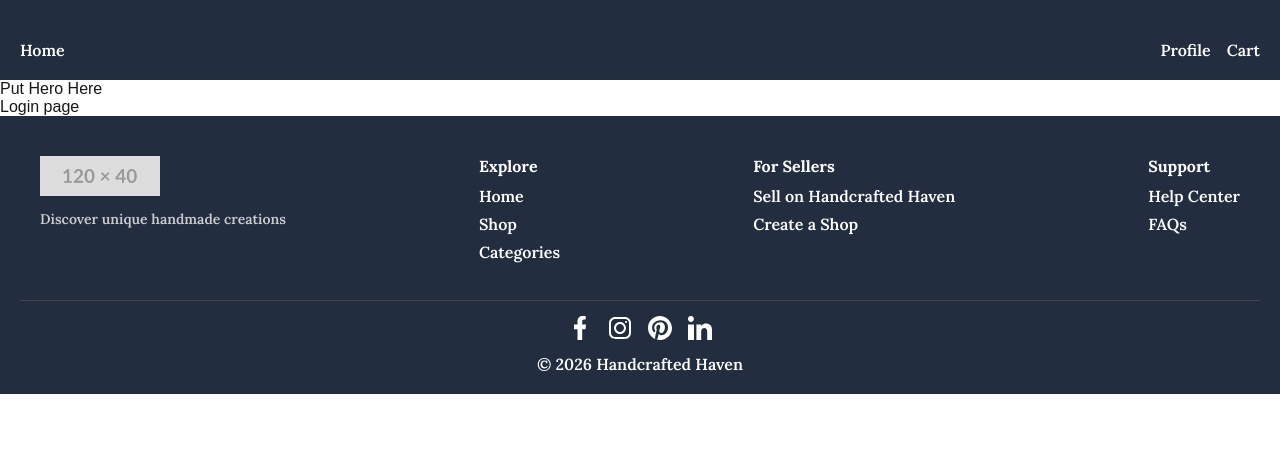
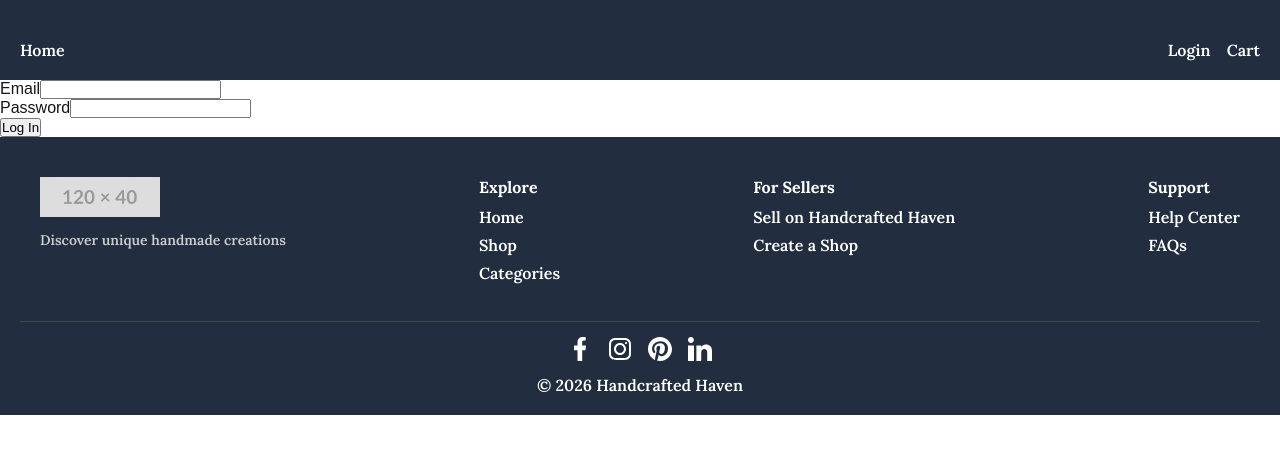
Before and after one commit to DaveFont19/WDD430.002---Web-Full-Stack-Development-TeamProject, a Next.js app in the folder wdd430-team-project/: page /login in a window 1280 px wide. Shown: the top 454 px of the page. Built offline with nearby package versions, Linux system fonts and the light colour scheme; no server answers.

Commit message:
Created Login Authorization and Updated Nav to check session to display correct navlinks

```diff
--- a/wdd430-team-project/package.json
+++ b/wdd430-team-project/package.json
@@ -10,6 +10,7 @@
   },
   "dependencies": {
     "next": "^16.2.0",
+    "next-auth": "^4.24.13",
     "react": "^19.2.4",
     "react-dom": "^19.2.4"
   },
--- a/wdd430-team-project/src/app/layout.tsx
+++ b/wdd430-team-project/src/app/layout.tsx
@@ -2,6 +2,7 @@ import NavBar from "./ui/navbar";
 import Footer from "./ui/footer";
 import './globals.css';
 import { lora, ptSans } from "./ui/fonts";
+import { Providers } from "./providers";
 
 export default function RootLayout({
   children,
@@ -11,13 +12,14 @@ export default function RootLayout({
   return (
     <html lang="en" className={ptSans.className}>
       <body>
-        <NavBar />
+        <Providers>
+          <NavBar />
 
-        {children}
+          {children}
 
 
-        <Footer />
-
+          <Footer />
+        </Providers>
       </body>
     </html>
   );
--- a/wdd430-team-project/src/app/login/page.tsx
+++ b/wdd430-team-project/src/app/login/page.tsx
@@ -1,12 +1,21 @@
-export default function Page() {
+import LoginForm from "../ui/login-form";
+import { Suspense } from 'react';
+import { Metadata } from 'next';
+
+export const metadata: Metadata = {
+    title: 'Login',
+};
+
+export default function LoginPage() {
     return (
-        <div >
-            <div id="Hero">
-                <p>Put Hero Here</p>
+        <main className="flex items-center justify-center md:h-screen">
+            <div>
+                <div>
+                </div>
+                <Suspense>
+                    <LoginForm />
+                </Suspense>
             </div>
-            <div>
-                <p>Login page</p>
-            </div>
-        </div>
+        </main>
     );
 }
--- a/wdd430-team-project/src/app/profile/page.tsx
+++ b/wdd430-team-project/src/app/profile/page.tsx
@@ -1,3 +1,5 @@
+import LogoutButton from "../ui/logout-button";
+
 export default function Page() {
     return (
         <div >
@@ -7,6 +9,7 @@ export default function Page() {
             <div>
                 <p>Profile page</p>
             </div>
+            <LogoutButton />
         </div>
     );
 }
--- /dev/null
+++ b/wdd430-team-project/src/app/providers.tsx
@@ -0,0 +1,7 @@
+'use client'
+
+import { SessionProvider } from 'next-auth/react'
+
+export function Providers({ children }: { children: React.ReactNode }) {
+    return <SessionProvider>{children}</SessionProvider>
+}
--- /dev/null
+++ b/wdd430-team-project/src/app/ui/login-form.tsx
@@ -0,0 +1,69 @@
+"use client";
+
+import { signIn } from "next-auth/react";
+import { useState } from "react";
+import { useRouter } from "next/navigation";
+
+export default function LoginForm() {
+    const router = useRouter()
+    const [email, setEmail] = useState("");
+    const [password, setPassword] = useState("");
+    const [error, setError] = useState("")
+
+    async function handleSubmit(e: React.FormEvent) {
+        e.preventDefault();
+        setError("");
+        //console.log("Login attempt:", { email, password });
+        const result = await signIn("credentials", {
+            email,
+            password,
+            redirect: false,
+        });
+
+        if (result?.error) {
+            setError("Invalid email or password");
+            setPassword("")
+            return;
+        }
+
+        router.push("/profile");
+    }
+
+
+    return (
+        <form onSubmit={handleSubmit}>
+            {error && <p>{error}</p>}
+            <div>
+                <label htmlFor="email">
+                    Email
+                </label>
+                <input
+                    id="email"
+                    type="email"
+                    value={email}
+                    onChange={(e) => setEmail(e.target.value)}
+                    required
+                />
+            </div>
+
+            <div>
+                <label htmlFor="password">
+                    Password
+                </label>
+                <input
+                    id="password"
+                    type="password"
+                    value={password}
+                    onChange={(e) => setPassword(e.target.value)}
+                    required
+                />
+            </div>
+
+            <button
+                type="submit"
+            >
+                Log In
+            </button>
+        </form>
+    );
+}
--- a/wdd430-team-project/src/app/ui/nav-links.tsx
+++ b/wdd430-team-project/src/app/ui/nav-links.tsx
@@ -2,12 +2,14 @@
 
 import Link from 'next/link'
 import { usePathname } from 'next/navigation'
+import { useSession } from 'next-auth/react'
 import styles from './nav.module.css'
 
 export default function NavLinks() {
 	const pathname = usePathname() as string
+	const { data: session, status } = useSession()
 
-	const onLoginPage = pathname === '/login'
+	const isLoggedIn = status === 'authenticated'
 
 	return (
 		<nav className={styles.nav}>
@@ -22,9 +24,7 @@ export default function NavLinks() {
 
 			{/* Right side */}
 			<div className={styles.navRight}>
-				{/* Will update tot {!User} when login user logic exists. Right now shows login link on every page except when
-				you are on the login page */}
-				{!onLoginPage && (
+				{!isLoggedIn && (
 					<Link
 						href="/login"
 						className={styles.link}
@@ -33,8 +33,7 @@ export default function NavLinks() {
 					</Link>
 				)}
 
-				{/* Will update to user when login user login exists */}
-				{onLoginPage && (
+				{isLoggedIn && (
 					<Link
 						href="/profile"
 						className={styles.link}
```
Also changed, not shown: wdd430-team-project/src/app/api/auth/[...nextauth]/route.ts (added, +28 -0 lines), wdd430-team-project/src/app/ui/logout-button.tsx (added, +13 -0 lines), 2 other files (tests, documents, lock files or other folders).
